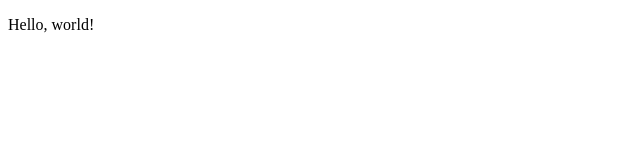
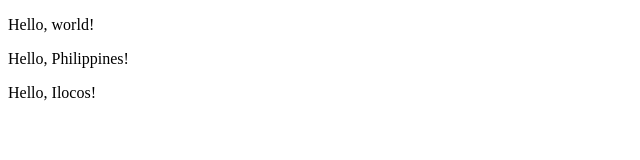
Before and after one commit to cabungaan/cabungaan.github.io, a plain HTML site: page index.html in a window 1280 px wide. Shown: the whole page, without its empty margins (0-640 px from the left). Drawn offline with Linux system fonts and the light colour scheme.

Commit message:
Add places.

```diff
--- a/index.html
+++ b/index.html
@@ -4,5 +4,7 @@
   </head>
   <body>
     <p>Hello, world!</p>
+	<p>Hello, Philippines!</p>
+	<p>Hello, Ilocos!</p>
   </body>
 <html>
```
